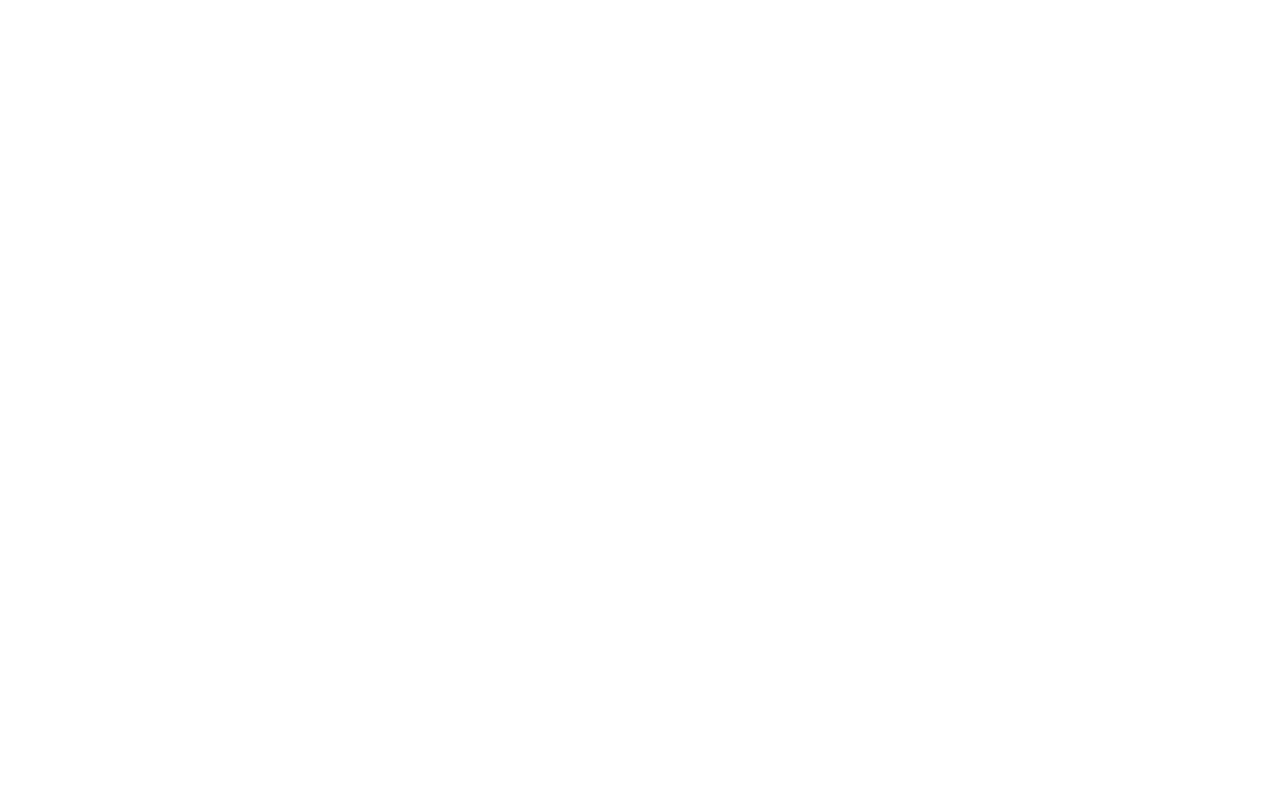
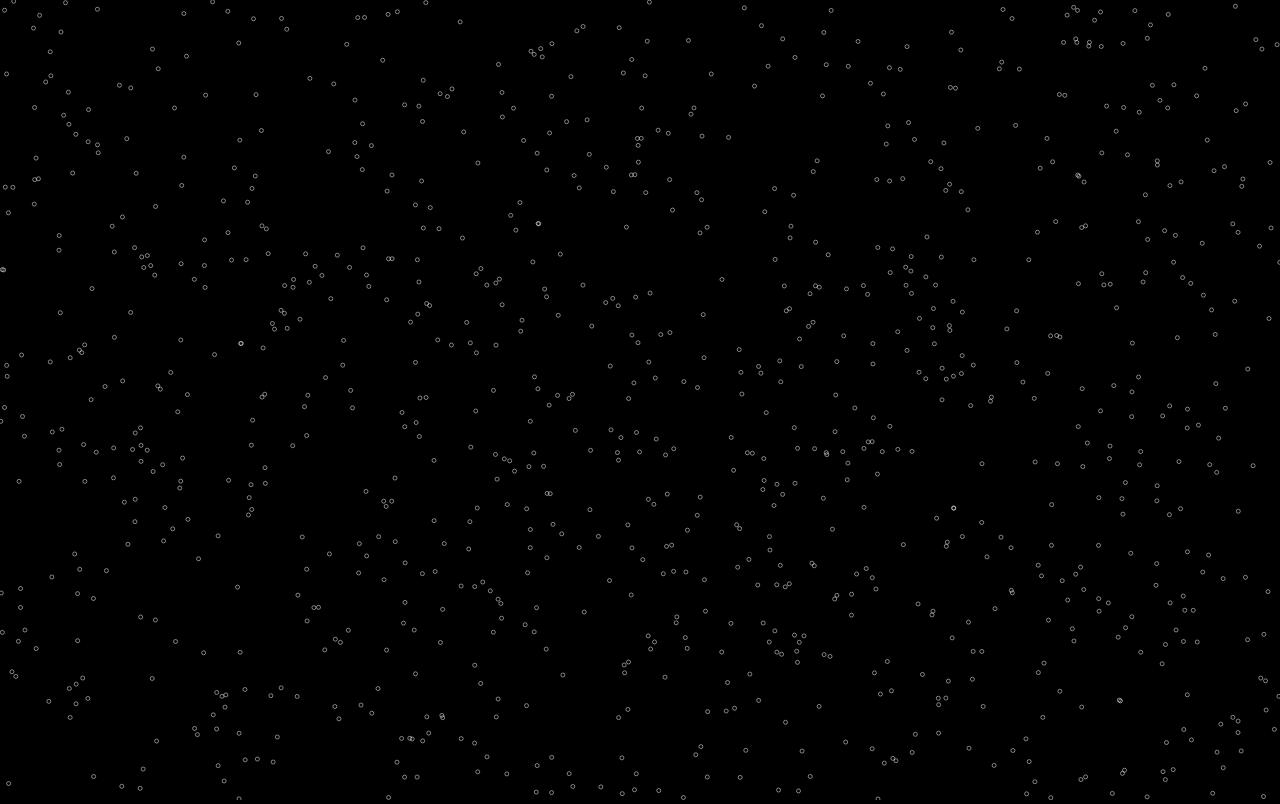
Before and after one commit to razh/weirwood, a plain HTML site: page client/index.html in a window 1280 px wide. Drawn offline with Linux system fonts and the light colour scheme.

Commit message:
Add basic render function

```diff
--- a/client/index.html
+++ b/client/index.html
@@ -3,6 +3,13 @@
 <head>
   <meta charset="utf-8">
   <title>weirwood</title>
+
+  <style>
+    body {
+      margin: 0;
+      background-color: #000;
+    }
+  </style>
 </head>
 <body>
   <script src="./js/index.js"></script>
--- a/client/js/index.js
+++ b/client/js/index.js
@@ -16,3 +16,36 @@ class Body {
     this.angularVelocity = 0;
   }
 }
+
+
+const canvas = document.createElement('canvas');
+const ctx = canvas.getContext('2d');
+document.body.appendChild(canvas);
+
+canvas.width = window.innerWidth;
+canvas.height = window.innerHeight;
+
+const state = {
+  bodies: [],
+};
+
+function draw(ctx, state) {
+  ctx.lineWidth = 0.5;
+  ctx.strokeStyle = '#fff';
+
+  state.bodies.forEach(body => {
+    ctx.beginPath();
+    ctx.arc(body.position.x, body.position.y, 2, 0, 2 * Math.PI);
+    ctx.stroke();
+  });
+}
+
+for (let i = 0; i < 1000; i++) {
+  const body = new Body();
+  body.position.x = Math.random() * canvas.width;
+  body.position.y = Math.random() * canvas.height;
+
+  state.bodies.push(body);
+}
+
+draw(ctx, state);
```
